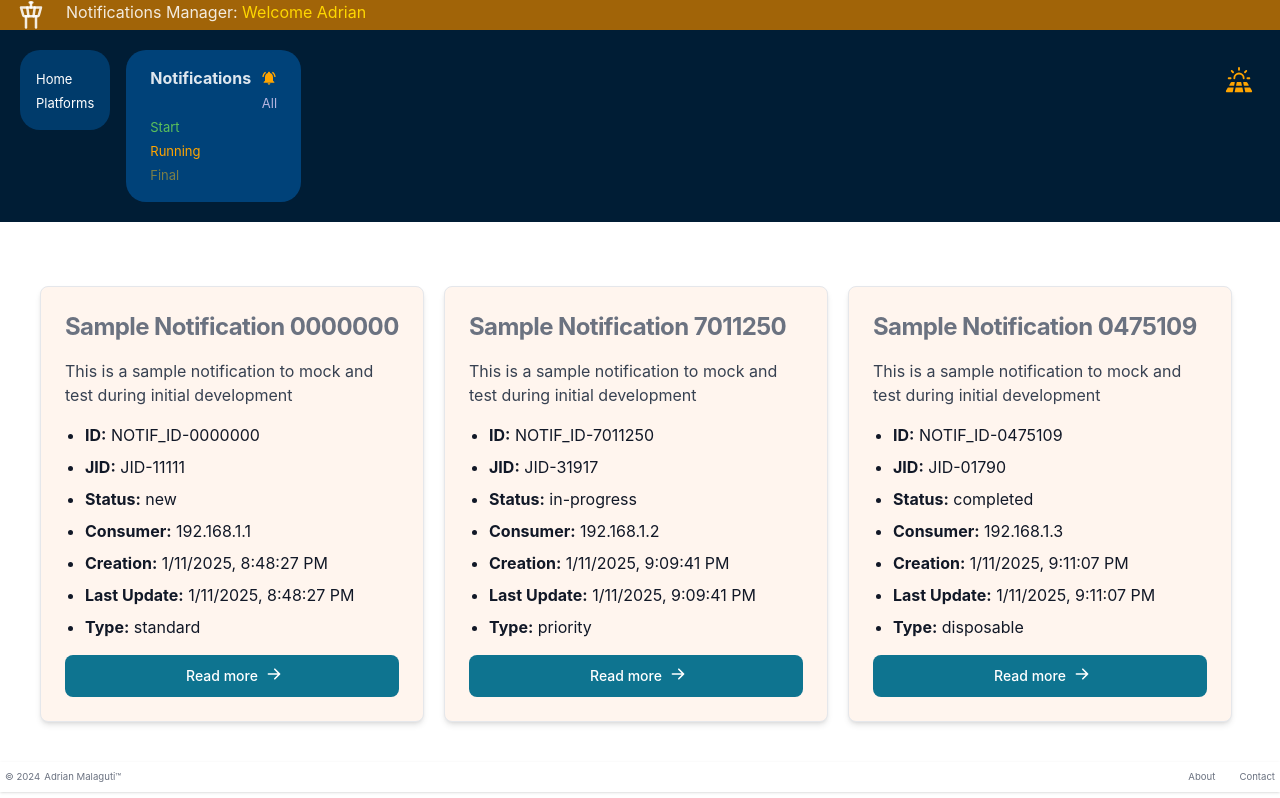
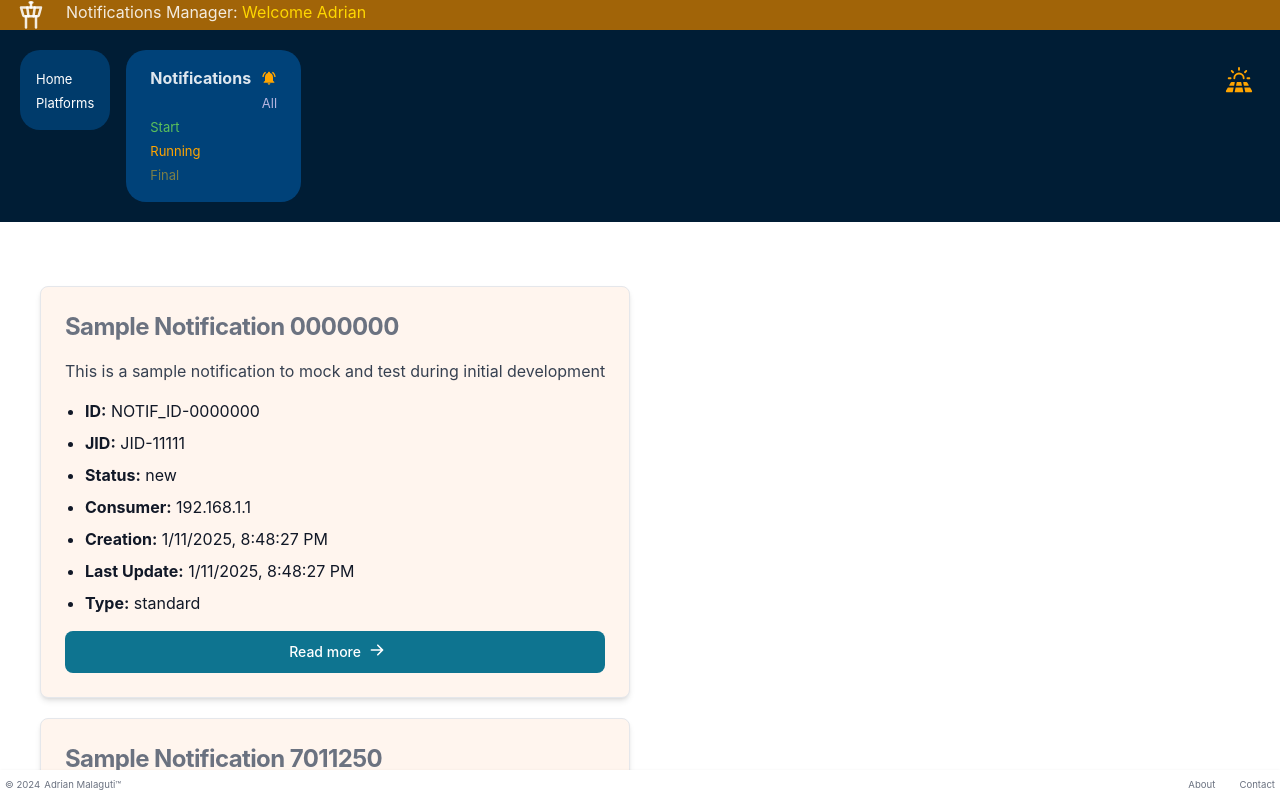
Before and after one commit to amalaguti/react_65675_prj, a React (Vite) app: page / in a window 1280 px wide. Shown: the top 798 px of the page. Built offline with nearby package versions, Linux system fonts and the light colour scheme.

Commit message:
card styling

```diff
--- a/src/components/common/productCard/notification/NotificationCard.jsx
+++ b/src/components/common/productCard/notification/NotificationCard.jsx
@@ -5,9 +5,15 @@ import "./NotificationCard.css";
 import { Button, Card } from "flowbite-react";
 
 export function NotificationCard(props) {
-  const notification = props.notification;
+  const notification = props.notification
+
+  if (!notification) {
+    alert("No available notifications");
+    return null;
+  }
+
   return (
-    <Card className="notificationCard max-w-sm">
+    <Card className="notificationCard">
       <h5 className="text-2xl font-bold tracking-tight text-gray-500 dark:text-white">
         {notification.title}
       </h5>
```
